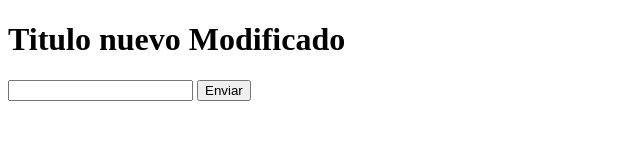
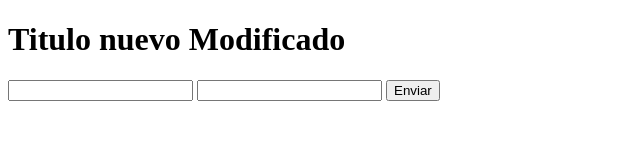
Before and after one commit to Jorge12293/hello-world-git, a plain HTML site: page index.html in a window 1280 px wide. Shown: the whole page, without its empty margins (0-640 px from the left). Drawn offline with Linux system fonts and the light colour scheme.

Commit message:
se agrego lastname

```diff
--- a/index.html
+++ b/index.html
@@ -10,6 +10,7 @@
     <h1> Titulo nuevo Modificado</h1>
     <form action="#" method="get">
         <input type="text" name="firstName" id="firstName">
+        <input type="text" name="lastName" id="lasttName">
         <input type="button" value="Enviar">
     </form>
 </body>
```
